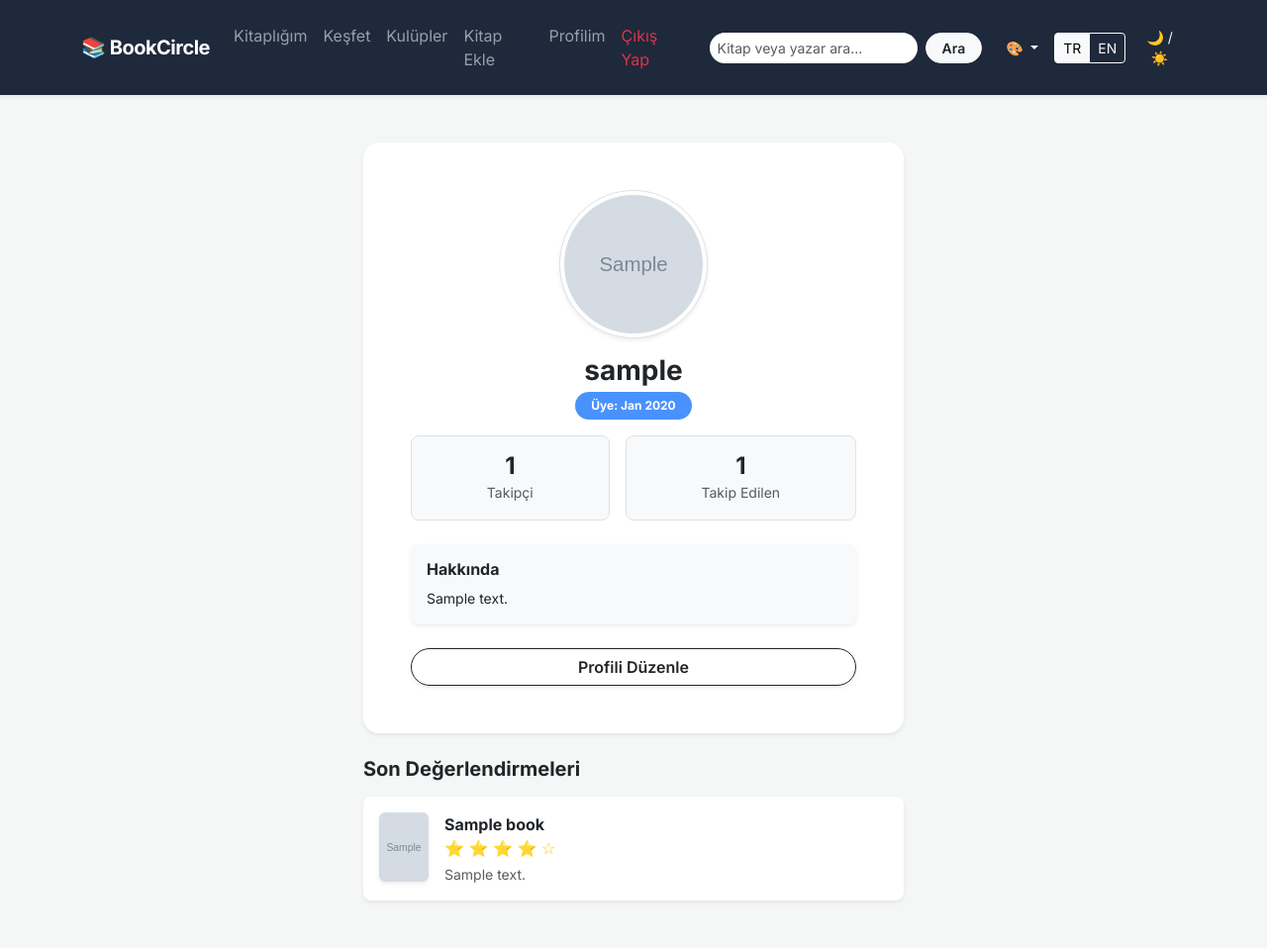
After one commit to haletemizel/bookcircle, a Flask app: a page that uses app/templates/main/user_profile.html in a window 1280 px wide. The commit adds this page. Shown: the whole page at 99% size. Run offline with Flask 3, Linux system fonts and the light colour scheme; a user stored in the database is signed in; tables that the repository leaves empty hold one stand-in row (values such as "Sample post"); grey boxes marked "Sample" are stand-in pictures; some libraries are stand-ins or nearby versions.

Commit message:
Kullanıcı Takip Sistemi (Follow/Unfollow) eklendi

```diff
--- a/app/main/forms.py
+++ b/app/main/forms.py
@@ -2,6 +2,9 @@ from flask_wtf import FlaskForm
 from flask_wtf.file import FileField, FileAllowed
 from wtforms import StringField, IntegerField, SubmitField, TextAreaField, SelectField
 from wtforms.validators import DataRequired, NumberRange, Optional, Length
+
+class EmptyForm(FlaskForm):
+    submit = SubmitField('Submit')
 
 class BookForm(FlaskForm):
     title = StringField('Kitap Adı', validators=[DataRequired()])
--- a/app/main/routes.py
+++ b/app/main/routes.py
@@ -7,7 +7,7 @@ from sqlalchemy import select, func
 from app import db
 from app.main import main
 from app.models import Book, ReadingProgress, User, BookClub, ClubMessage, Review
-from app.main.forms import BookForm, UpdateProfileForm, CreateClubForm, ClubMessageForm, ReviewForm
+from app.main.forms import BookForm, UpdateProfileForm, CreateClubForm, ClubMessageForm, ReviewForm, EmptyForm
 
 @main.route('/set_language/<lang>')
 def set_language(lang):
@@ -352,3 +352,49 @@ def book_detail(book_id):
     avg_rating = round(avg_rating, 1) if avg_rating else None
 
     return render_template('main/book_detail.html', book=book, reviews=reviews, avg_rating=avg_rating, form=form)
+
+@main.route('/user/<username>')
+@login_required
+def user(username):
+    user = db.session.scalar(select(User).where(User.username == username))
+    if not user:
+        flash('Kullanıcı bulunamadı.', 'danger')
+        return redirect(url_for('main.explore'))
+    form = EmptyForm()
+    return render_template('main/user_profile.html', user=user, form=form)
+
+@main.route('/follow/<username>', methods=['POST'])
+@login_required
+def follow(username):
+    form = EmptyForm()
+    if form.validate_on_submit():
+        user = db.session.scalar(select(User).where(User.username == username))
+        if not user:
+            flash('Kullanıcı bulunamadı.', 'danger')
+            return redirect(url_for('main.index'))
+        if user == current_user:
+            flash('Kendinizi takip edemezsiniz.', 'warning')
+            return redirect(url_for('main.user', username=username))
+        current_user.follow(user)
+        db.session.commit()
+        flash(f'{username} adlı kullanıcıyı takip ediyorsunuz!', 'success')
+        return redirect(url_for('main.user', username=username))
+    return redirect(url_for('main.index'))
+
+@main.route('/unfollow/<username>', methods=['POST'])
+@login_required
+def unfollow(username):
+    form = EmptyForm()
+    if form.validate_on_submit():
+        user = db.session.scalar(select(User).where(User.username == username))
+        if not user:
+            flash('Kullanıcı bulunamadı.', 'danger')
+            return redirect(url_for('main.index'))
+        if user == current_user:
+            flash('Kendi takibinizi bırakamazsınız.', 'warning')
+            return redirect(url_for('main.user', username=username))
+        current_user.unfollow(user)
+        db.session.commit()
+        flash(f'{username} adlı kullanıcının takibini bıraktınız.', 'info')
+        return redirect(url_for('main.user', username=username))
+    return redirect(url_for('main.index'))
--- a/app/templates/main/book_detail.html
+++ b/app/templates/main/book_detail.html
@@ -118,9 +118,11 @@
             <div class="card-body p-4">
                 <div class="d-flex align-items-center justify-content-between mb-3">
                     <div class="d-flex align-items-center">
-                        <img src="{{ url_for('static', filename='img/avatars/' + review.user.avatar_file) }}" alt="Avatar" class="rounded-circle me-3 border shadow-sm" style="width: 40px; height: 40px; object-fit: cover;">
+                        <a href="{{ url_for('main.user', username=review.user.username) }}">
+                            <img src="{{ url_for('static', filename='img/avatars/' + review.user.avatar_file) }}" alt="Avatar" class="rounded-circle me-3 border shadow-sm" style="width: 40px; height: 40px; object-fit: cover;">
+                        </a>
                         <div>
-                            <h6 class="fw-bold mb-0">{{ review.user.username }}</h6>
+                            <h6 class="fw-bold mb-0"><a href="{{ url_for('main.user', username=review.user.username) }}" class="text-decoration-none text-dark">{{ review.user.username }}</a></h6>
                             <small class="text-muted">{{ review.timestamp.strftime('%d.%m.%Y %H:%M') }}</small>
                         </div>
                     </div>
--- a/app/templates/main/explore.html
+++ b/app/templates/main/explore.html
@@ -72,7 +72,7 @@
                 <div class="d-flex justify-content-between align-items-start mb-2">
                     <h5 class="card-title fw-bold mb-0 text-truncate" title="{{ book.title }}">{{ book.title }}</h5>
                     {% if book.reading_progresses %}
-                        <span class="badge bg-primary rounded-pill px-2 py-1"><small>Ekleyen: {{ book.reading_progresses[0].user.username }}</small></span>
+                        <span class="badge bg-primary rounded-pill px-2 py-1"><small>Ekleyen: <a href="{{ url_for('main.user', username=book.reading_progresses[0].user.username) }}" class="text-white text-decoration-none">{{ book.reading_progresses[0].user.username }}</a></small></span>
                     {% endif %}
                 </div>
 
--- a/app/templates/main/search_results.html
+++ b/app/templates/main/search_results.html
@@ -43,7 +43,7 @@
                 <div class="d-flex justify-content-between align-items-start mb-2">
                     <h5 class="card-title fw-bold mb-0 text-truncate" title="{{ book.title }}">{{ book.title }}</h5>
                     {% if book.reading_progresses %}
-                        <span class="badge bg-primary rounded-pill px-2 py-1"><small>Ekleyen: {{ book.reading_progresses[0].user.username }}</small></span>
+                        <span class="badge bg-primary rounded-pill px-2 py-1"><small>Ekleyen: <a href="{{ url_for('main.user', username=book.reading_progresses[0].user.username) }}" class="text-white text-decoration-none">{{ book.reading_progresses[0].user.username }}</a></small></span>
                     {% endif %}
                 </div>
 
--- /dev/null
+++ b/app/templates/main/user_profile.html
@@ -0,0 +1,84 @@
+{% extends "base.html" %}
+
+{% block title %}{{ user.username }} - BookCircle{% endblock %}
+
+{% block content %}
+<div class="row justify-content-center">
+    <div class="col-md-8 col-lg-6">
+        <div class="card border-0 shadow-sm rounded-4 overflow-hidden mb-4">
+            <div class="card-body p-5 text-center">
+                <div class="position-relative d-inline-block">
+                    <img src="{{ url_for('static', filename='img/avatars/' + user.avatar_file) }}" class="rounded-circle img-thumbnail shadow-sm mb-3" alt="Avatar" style="width: 150px; height: 150px; object-fit: cover;">
+                </div>
+                <h3 class="fw-bold mb-1">{{ user.username }}</h3>
+                <span class="badge bg-primary rounded-pill px-3 py-2 mb-3 opacity-75">Üye: {{ user.created_at.strftime('%b %Y') }}</span>
+
+                <div class="d-flex justify-content-center gap-3 mb-4">
+                    <div class="bg-light rounded-3 p-3 flex-fill border">
+                        <h4 class="fw-bold mb-0">{{ user.followers|length }}</h4>
+                        <span class="text-muted small">Takipçi</span>
+                    </div>
+                    <div class="bg-light rounded-3 p-3 flex-fill border">
+                        <h4 class="fw-bold mb-0">{{ user.followed|length }}</h4>
+                        <span class="text-muted small">Takip Edilen</span>
+                    </div>
+                </div>
+
+                {% if user.about_me %}
+                    <div class="mt-2 text-start bg-light p-3 rounded-3 shadow-sm text-dark mb-4">
+                        <h6 class="fw-bold mb-2">Hakkında</h6>
+                        <p class="small mb-0 text-break">{{ user.about_me }}</p>
+                    </div>
+                {% endif %}
+
+                {% if user != current_user %}
+                    {% if current_user.is_following(user) %}
+                        <form action="{{ url_for('main.unfollow', username=user.username) }}" method="POST">
+                            {{ form.hidden_tag() }}
+                            <button type="submit" class="btn btn-secondary rounded-pill px-5 fw-semibold shadow-sm w-100" style="position: relative; z-index: 10;">Takibi Bırak</button>
+                        </form>
+                    {% else %}
+                        <form action="{{ url_for('main.follow', username=user.username) }}" method="POST">
+                            {{ form.hidden_tag() }}
+                            <button type="submit" class="btn btn-primary rounded-pill px-5 fw-semibold shadow-sm w-100" style="position: relative; z-index: 10;">Takip Et</button>
+                        </form>
+                    {% endif %}
+                {% else %}
+                    <a href="{{ url_for('main.profile') }}" class="btn btn-outline-dark rounded-pill px-5 fw-semibold shadow-sm w-100">Profili Düzenle</a>
+                {% endif %}
+            </div>
+        </div>
+
+        <!-- Kullanıcının Yorumları / Etkinlikleri (Opsiyonel Geliştirme) -->
+        {% if user.reviews %}
+        <h5 class="fw-bold mb-3">Son Değerlendirmeleri</h5>
+        <div class="row row-cols-1 g-3">
+            {% for review in user.reviews[:5] %}
+            <div class="col">
+                <div class="card border-0 shadow-sm rounded-3 h-100">
+                    <div class="card-body p-3 d-flex align-items-start">
+                        {% if review.book.image_url %}
+                        <img src="{{ review.book.image_url }}" alt="Kapak" class="rounded me-3 shadow-sm" style="width: 50px; height: 70px; object-fit: cover;">
+                        {% else %}
+                        <div class="bg-light rounded me-3 d-flex align-items-center justify-content-center text-muted border shadow-sm" style="width: 50px; height: 70px;">
+                            <i class="bi bi-book"></i>
+                        </div>
+                        {% endif %}
+                        <div class="flex-grow-1">
+                            <a href="{{ url_for('main.book_detail', book_id=review.book.id) }}" class="text-decoration-none fw-bold text-dark d-block text-truncate" style="max-width: 250px;">{{ review.book.title }}</a>
+                            <div class="text-warning fs-6 mb-1">
+                                {% for i in range(5) %}
+                                    {% if i < review.rating %}⭐{% else %}☆{% endif %}
+                                {% endfor %}
+                            </div>
+                            <p class="small text-muted mb-0 text-truncate" style="max-width: 250px;">{{ review.body }}</p>
+                        </div>
+                    </div>
+                </div>
+            </div>
+            {% endfor %}
+        </div>
+        {% endif %}
+    </div>
+</div>
+{% endblock %}
```
Also changed, not shown: app/models.py (+28 -0 lines), app/templates/main/club_room.html (+8 -4 lines), app/templates/main/profile.html (+11 -0 lines), docs/ai-gunlugu.md (+4 -0 lines), migrations/versions/e53353ef89b3_add_followers.py (added, +34 -0 lines).
